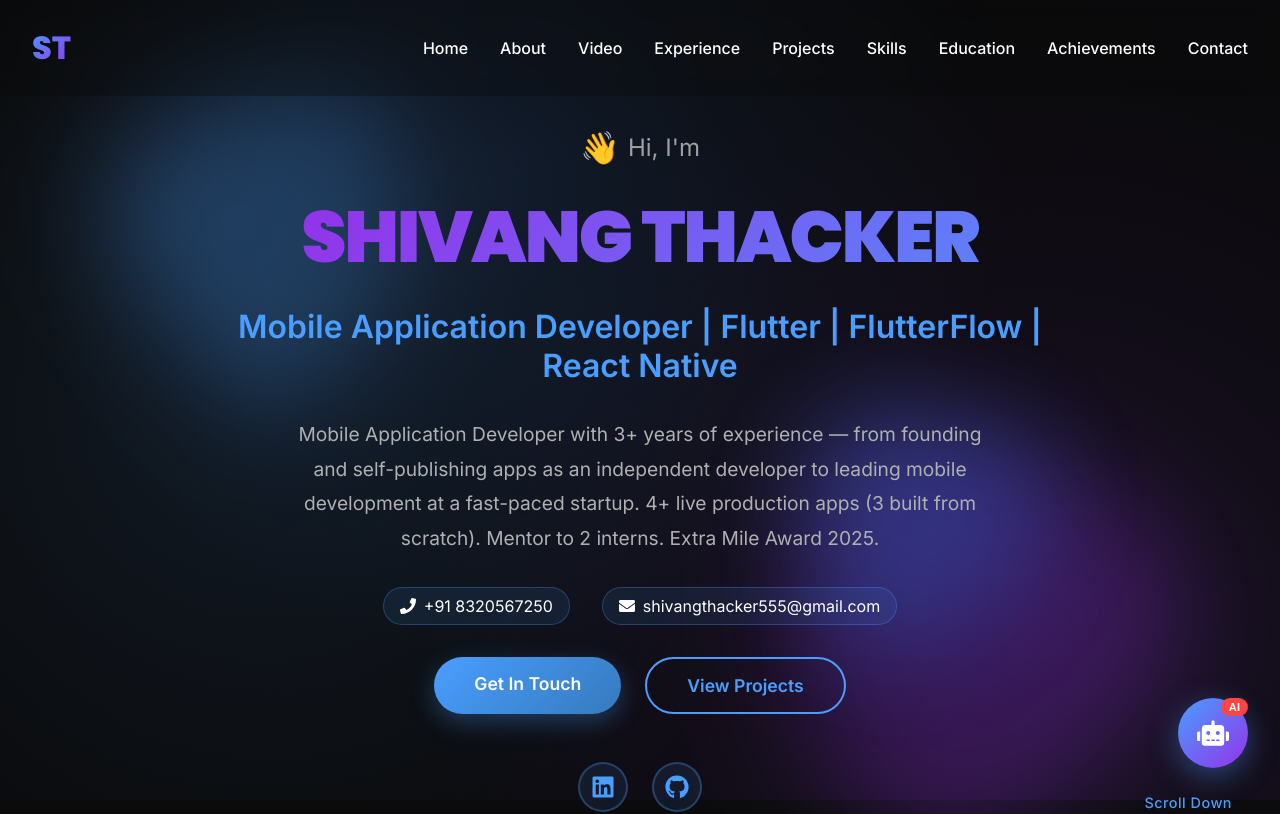
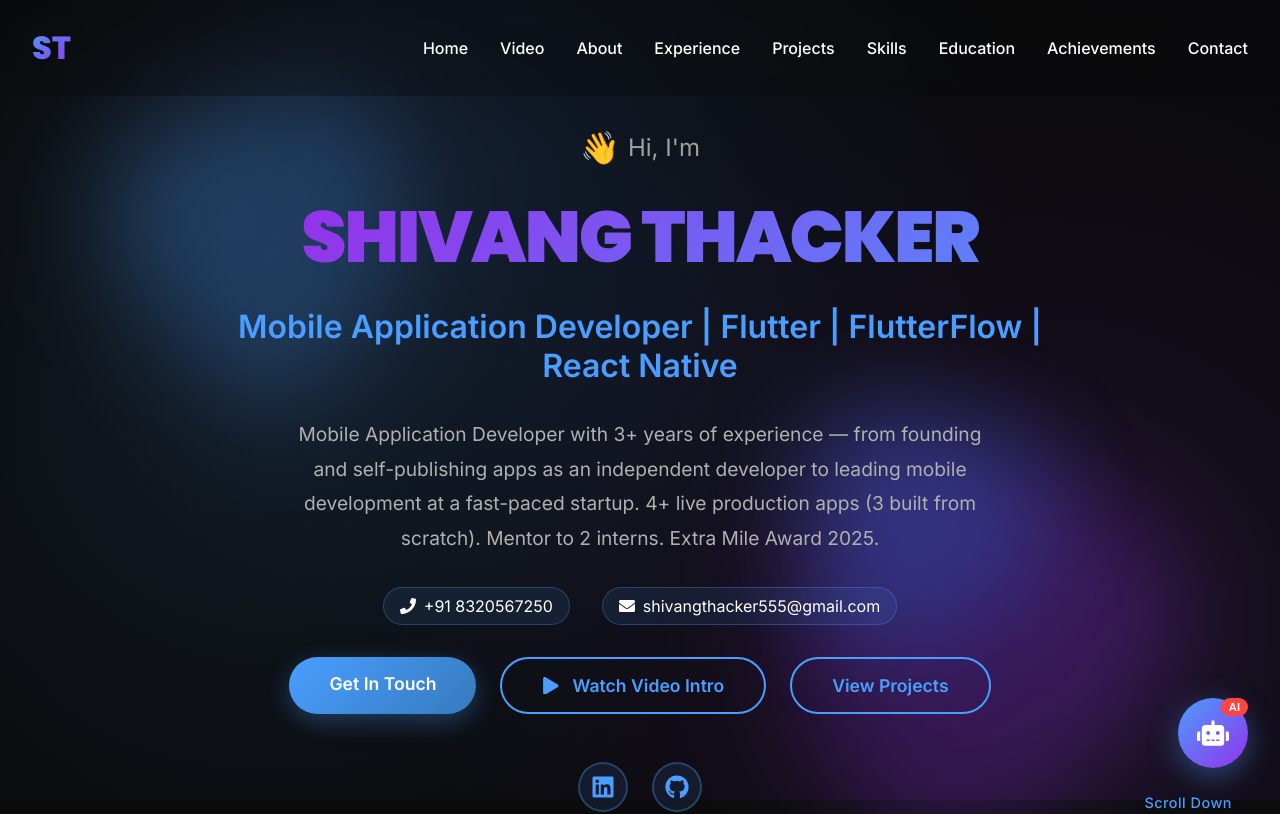
Before and after one commit to shiv-thacker/portfolio, a React (Create React App) app: page / in a window 1280 px wide. Shown: the top 814 px of the page. Built offline with nearby package versions, Linux system fonts and the light colour scheme.

Commit message:
Refactor App component structure, enhance Hero with video button, and update Navbar to include About link

```diff
--- a/src/App.js
+++ b/src/App.js
@@ -19,8 +19,8 @@
     <div className="App">
       <Navbar />
       <Hero />
+      <VideoIntro />
       <About />
-      <VideoIntro />
       <Achievements />
       <Experience />
       <Projects />
--- a/src/components/Hero.css
+++ b/src/components/Hero.css
@@ -168,6 +168,11 @@
   display: inline-block;
 }
 
+.btn svg {
+  vertical-align: -2px;
+  margin-right: 0.5rem;
+}
+
 .btn-primary {
   background: linear-gradient(135deg, #4a9eff, #357abd);
   color: #ffffff;
--- a/src/components/Hero.js
+++ b/src/components/Hero.js
@@ -1,6 +1,6 @@
 import React from 'react';
 import { motion } from 'framer-motion';
-import { FaGithub, FaLinkedin, FaEnvelope, FaPhone } from 'react-icons/fa';
+import { FaGithub, FaLinkedin, FaEnvelope, FaPhone, FaPlay } from 'react-icons/fa';
 import './Hero.css';
 
 const Hero = () => {
@@ -126,6 +126,14 @@
             Get In Touch
           </motion.a>
           <motion.a
+            href="#video"
+            className="btn btn-secondary"
+            whileHover={{ scale: 1.05 }}
+            whileTap={{ scale: 0.95 }}
+          >
+            <FaPlay /> Watch Video Intro
+          </motion.a>
+          <motion.a
             href="#projects"
             className="btn btn-secondary"
             whileHover={{ scale: 1.05 }}
--- a/src/components/Navbar.js
+++ b/src/components/Navbar.js
@@ -16,8 +16,8 @@
 
   const navItems = [
     { name: 'Home', href: '#home' },
+    { name: 'Video', href: '#video' },
     { name: 'About', href: '#about' },
-    { name: 'Video', href: '#video' },
     { name: 'Experience', href: '#experience' },
     { name: 'Projects', href: '#projects' },
     { name: 'Skills', href: '#skills' },
```
